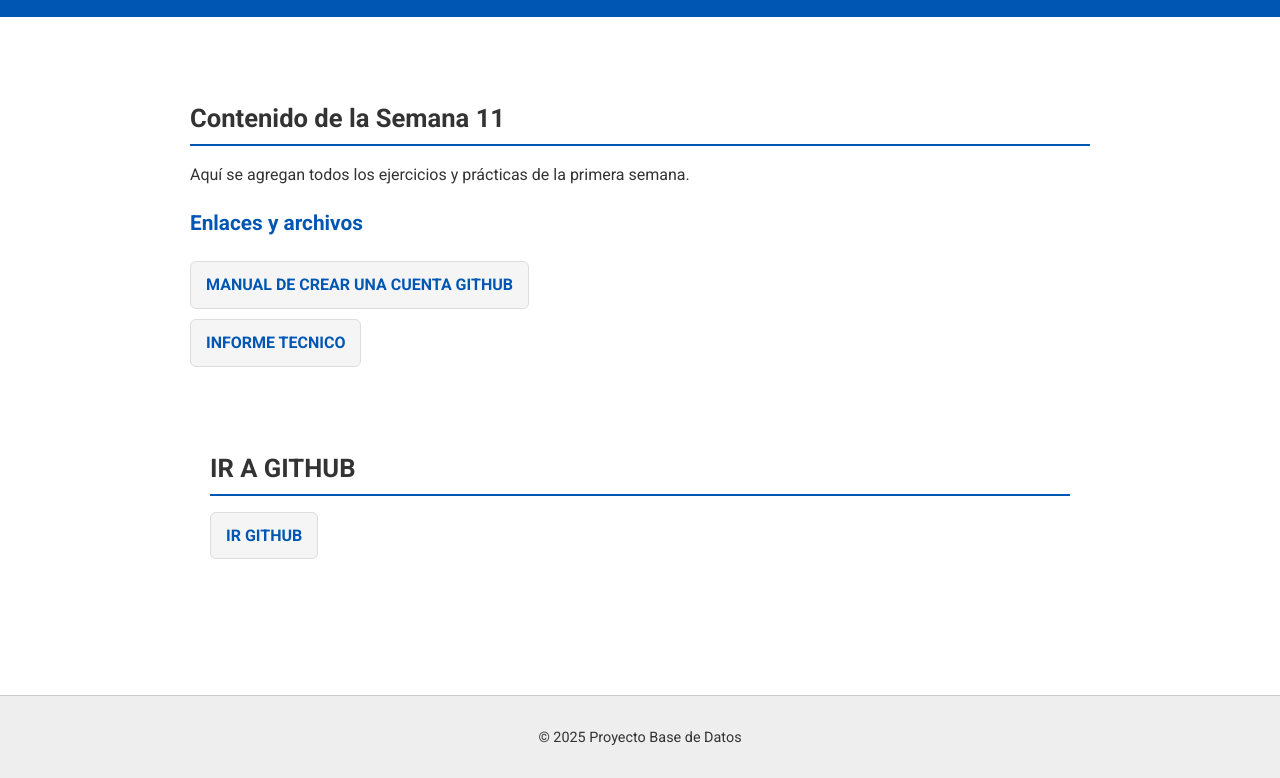
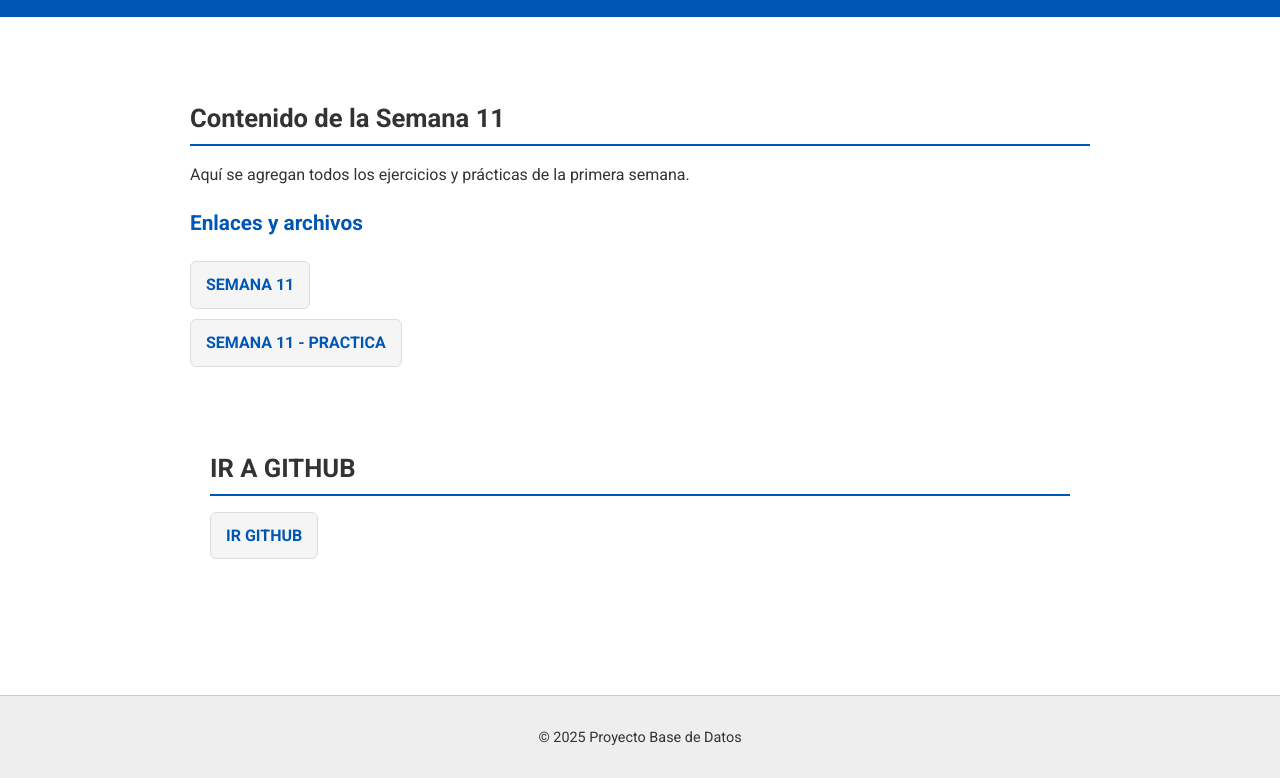
Before and after one commit to CarrilloCJ/Base-de-Datos-II.io.github, a plain HTML site: page semana11.html in a window 1280 px wide. Shown: the part 125-903 px from the top of the page. Drawn offline with Linux system fonts and the light colour scheme.

Commit message:
Update semana11.html

```diff
--- a/semana11.html
+++ b/semana11.html
@@ -20,8 +20,8 @@
 
             <h3>Enlaces y archivos </h3>
             <ul>
-                <li><a href="https://www.canva.com/design/DAG6Rt_jOII/Jy_n-1YvRxOQUmknx30hnQ/edit" target="_blank">MANUAL DE CREAR UNA CUENTA GITHUB</a></li>
-                 <li><a href="https://www.canva.com/design/DAG6Rpt9594/3bmjejrYi60hH4Kt7VM2gg/edit" target="_blank">INFORME TECNICO</a></li>
+                <li><a href="https://www.canva.com/design/DAG6Rt_jOII/Jy_n-1YvRxOQUmknx30hnQ/edit" target="_blank">SEMANA 11</a></li>
+                 <li><a href="https://www.canva.com/design/DAG6Rpt9594/3bmjejrYi60hH4Kt7VM2gg/edit" target="_blank">SEMANA 11 - PRACTICA</a></li>
 
             </ul>
 <main>
```
